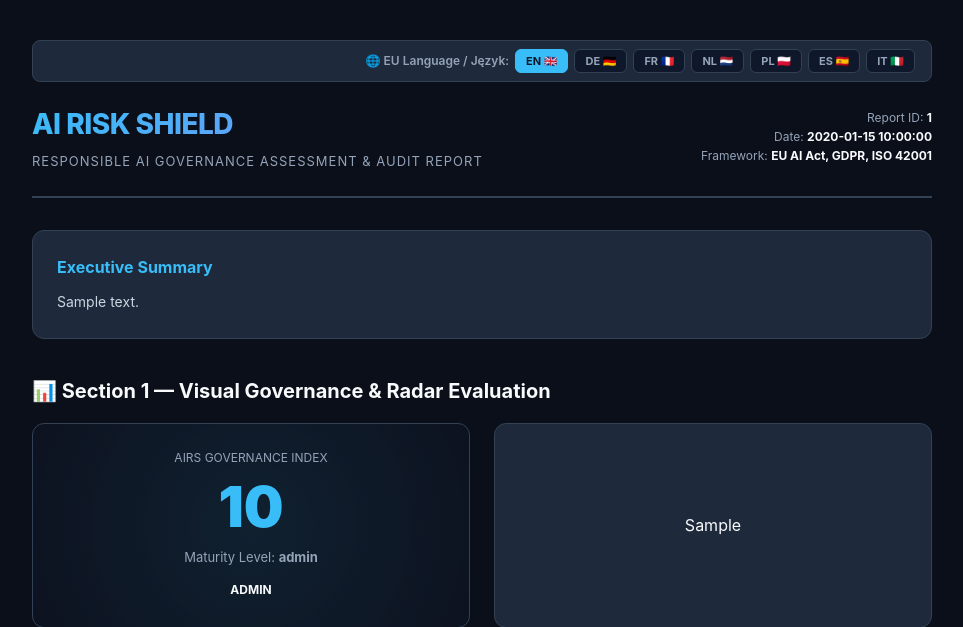
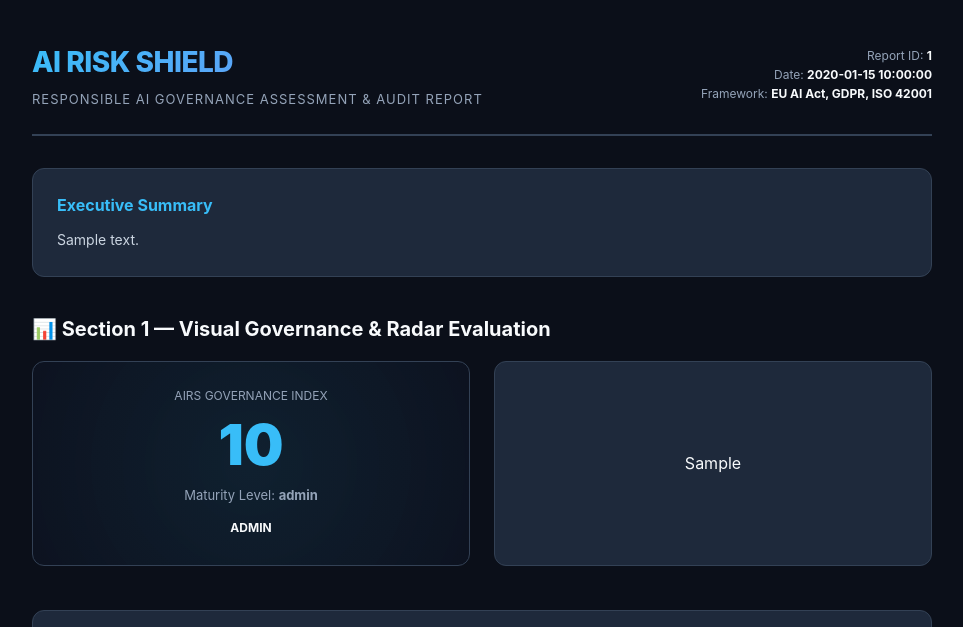
Before and after one commit to Kris-Shield/airiskshield, a Python web app: template airs_engine/templates/report_template.html in a window 1280 px wide. Shown: the top 627 px of the page, without its empty margins (158-1121 px from the left). Run offline with Jinja, Linux system fonts and the light colour scheme; the template is opened without the code that fills it: most values are stand-ins (such as "Sample title", 1, 10 or a date in 2020).

Commit message:
Remove top switcher bar from report template for clean executive focus

```diff
--- a/airs_engine/templates/report_template.html
+++ b/airs_engine/templates/report_template.html
@@ -31,37 +31,6 @@
       padding: 40px;
       max-width: 980px;
       margin: 0 auto;
-    }
-
-    .lang-bar {
-      display: flex;
-      justify-content: flex-end;
-      align-items: center;
-      gap: 6px;
-      margin-bottom: 20px;
-      background: #1E293B;
-      padding: 8px 16px;
-      border-radius: 8px;
-      border: 1px solid #334155;
-      flex-wrap: wrap;
-    }
-
-    .lang-btn {
-      background: #0F172A;
-      color: #94A3B8;
-      border: 1px solid #334155;
-      padding: 4px 10px;
-      border-radius: 6px;
-      font-weight: 700;
-      font-size: 11px;
-      cursor: pointer;
-      transition: all 0.2s ease;
-    }
-
-    .lang-btn.active {
-      background: #38BDF8;
-      color: #0F172A;
-      border-color: #38BDF8;
     }
 
     .header-banner {
@@ -245,18 +214,6 @@
 </head>
 <body>
 
-  <!-- EU Multilingual Language Switcher Bar -->
-  <div class="lang-bar">
-    <span style="font-size: 12px; color: var(--text-muted); font-weight: 600;">🌐 EU Language / Język:</span>
-    <button class="lang-btn active" id="btn-en" onclick="setLang('en')">EN 🇬🇧</button>
-    <button class="lang-btn" id="btn-de" onclick="setLang('de')">DE 🇩🇪</button>
-    <button class="lang-btn" id="btn-fr" onclick="setLang('fr')">FR 🇫🇷</button>
-    <button class="lang-btn" id="btn-nl" onclick="setLang('nl')">NL 🇳🇱</button>
-    <button class="lang-btn" id="btn-pl" onclick="setLang('pl')">PL 🇵🇱</button>
-    <button class="lang-btn" id="btn-es" onclick="setLang('es')">ES 🇪🇸</button>
-    <button class="lang-btn" id="btn-it" onclick="setLang('it')">IT 🇮🇹</button>
-  </div>
-
   <div class="header-banner">
     <div>
       <div class="brand-title">AI RISK SHIELD</div>
@@ -271,16 +228,16 @@
 
   <!-- Executive Summary -->
   <div class="card">
-    <h3 style="font-size: 16px; color: #38BDF8; margin-bottom: 10px;" id="exec-heading">Executive Summary</h3>
-    <div style="font-size: 14px; color: #CBD5E1; line-height: 1.7;" id="exec-text">
+    <h3 style="font-size: 16px; color: #38BDF8; margin-bottom: 10px;">Executive Summary</h3>
+    <div style="font-size: 14px; color: #CBD5E1; line-height: 1.7;">
       {{ executive_summary }}
     </div>
   </div>
 
   {% if has_high_risk_flags %}
   <div class="alert-box">
-    <strong style="color: #F87171;" id="alert-heading">⚠️ EU AI Act Regulatory High-Risk Alert</strong><br>
-    <span id="alert-text">{{ high_risk_commentary }}</span>
+    <strong style="color: #F87171;">⚠️ EU AI Act Regulatory High-Risk Alert</strong><br>
+    <span>{{ high_risk_commentary }}</span>
   </div>
   {% endif %}
 
@@ -346,31 +303,5 @@
     <strong>LEGAL DISCLAIMER:</strong> {{ disclaimer }}
   </div>
 
-  <script>
-    const execEN = {{ exec_summary_en_json }};
-    const execPL = {{ exec_summary_pl_json }};
-    const alertEN = {{ alert_en_json }};
-    const alertPL = {{ alert_pl_json }};
-
-    function setLang(lang) {
-      document.querySelectorAll('.lang-btn').forEach(btn => btn.classList.remove('active'));
-      const activeBtn = document.getElementById('btn-' + lang);
-      if (activeBtn) activeBtn.classList.add('active');
-
-      const execText = document.getElementById('exec-text');
-      const execHeading = document.getElementById('exec-heading');
-      const alertText = document.getElementById('alert-text');
-
-      if (lang === 'pl') {
-        if (execText && execPL) execText.innerText = execPL;
-        if (execHeading) execHeading.innerText = 'Podsumowanie Zarządcze';
-        if (alertText && alertPL) alertText.innerText = alertPL;
-      } else {
-        if (execText && execEN) execText.innerText = execEN;
-        if (execHeading) execHeading.innerText = 'Executive Summary';
-        if (alertText && alertEN) alertText.innerText = alertEN;
-      }
-    }
-  </script>
 </body>
 </html>
```
Also changed, not shown: output/AI_Risk_Assessment_Acme_Software_Solutions_Ltd.html (+4 -73 lines).
